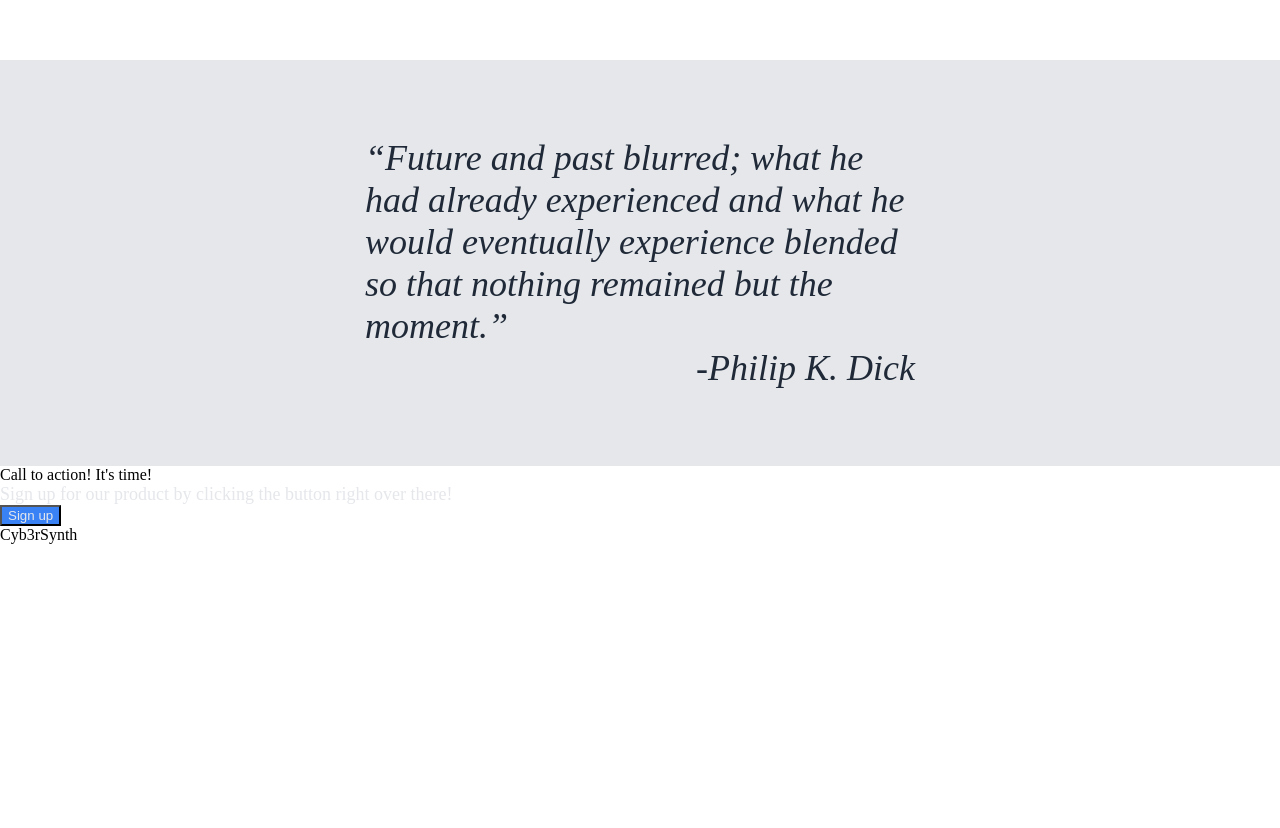
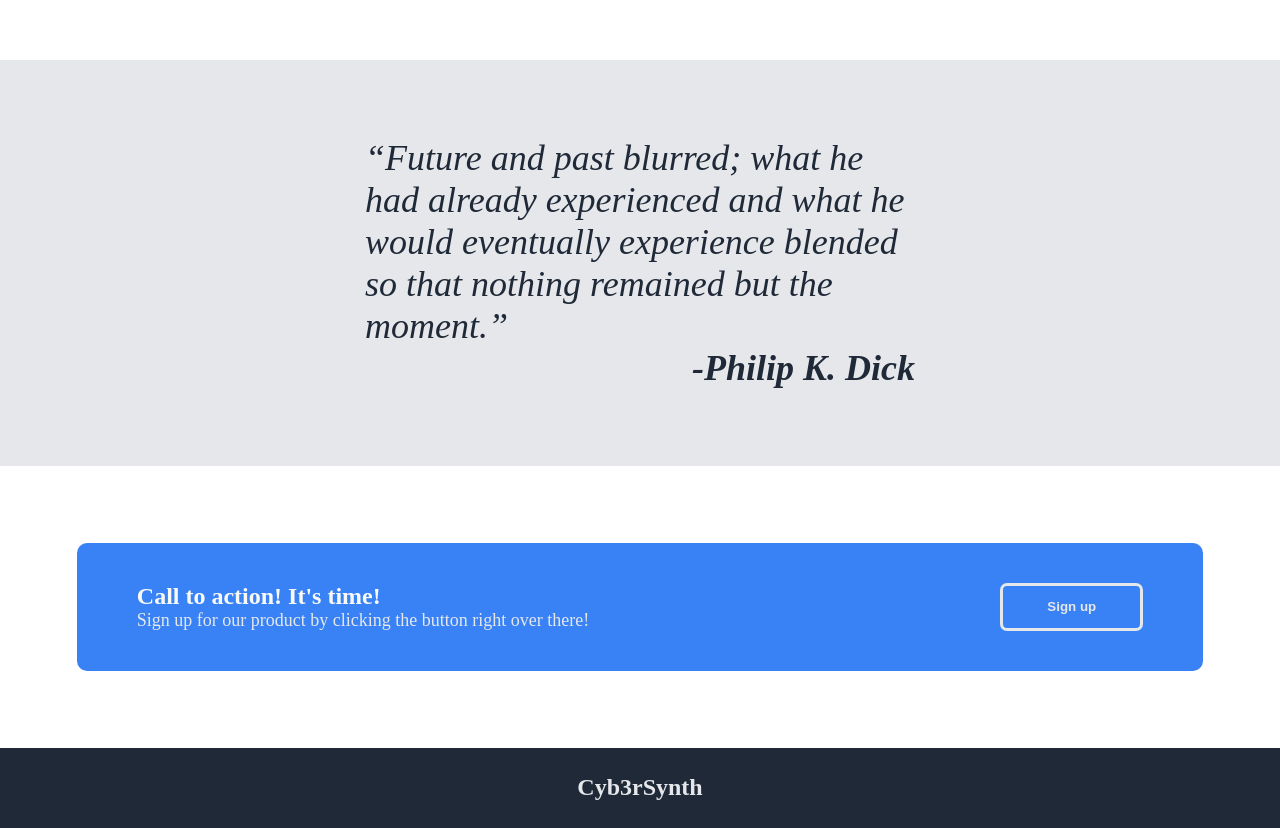
Before and after one commit to Cyb3rsynth/landing-page-project, a plain HTML site: page index.html in a window 1280 px wide. Shown: the part 920-1748 px from the top of the page. Before the commit the page ends 1464 px from the top, so only its background shows below. Drawn offline with Linux system fonts and the light colour scheme.

Commit message:
finished styling all sections for landing page, including footer. Styling and layout is complete at this point. Pending information text and code cleanup, project will be complete

```diff
--- a/index.html
+++ b/index.html
@@ -66,7 +66,7 @@
 
     <div class="section-four">
       <div class="signup">
-        <div class="action">Call to action! It's time!
+        <div class="logo">Call to action! It's time!
             <div class="subtext">
               Sign up for our product by clicking the button right over there!
             </div>
@@ -79,7 +79,7 @@
     </div>
 
     <div class="footer">
-      Cyb3rSynth
+      <a href="https://github.com/Cyb3rsynth">Cyb3rSynth</a>
     </div>
 
   </body>
--- a/style.css
+++ b/style.css
@@ -20,6 +20,7 @@ body {
 .logo{
  color: #f9faf8;
  font-size: 24px;
+ font-weight: bold;
 }
 
 .links{
@@ -65,11 +66,16 @@ ul {
 .subtext{
     color: #e5e7eb;
     font-size: 18px;
+    font-weight: normal;
 }
 
 button {
     background-color: #3882f6;
     color: #e5e7eb;
+    font-weight: bold;
+    padding: 4px 22px;
+    border-style: none;
+    border-radius: 7px;
 }
 
 .information {
@@ -122,8 +128,56 @@ button {
     max-width: 550px;
     flex-wrap: wrap;
     margin: 6%;
+  }
+
+  .quote {
     font-size: 36px;
-    font-weight:lighter;
+    font-weight:100;
     font-style: italic;
     color: #1F2937;
   }
+
+  .signature {
+    font-size: 36px;
+    font-weight: 900;
+    font-style: italic;
+    color: #1F2937;
+  }
+
+  .section-four {
+    display: flex;
+    justify-content: center;
+    margin: 6%;
+  }
+
+  .signup {
+  background: #3882f6;
+  width: 1300px;
+  border-radius: 10px;
+  display: flex;
+  gap: 12px;
+  padding: 40px 60px;
+  justify-content: space-between;
+  }
+
+  .signup .button {
+    display: flex;
+    background-color: #3882f6;
+    color: #e5e7eb;
+    padding: 0px 22px;
+    font-weight: bold;
+    border-radius: 7px;
+    border-style: solid;
+    border-color: #e5e7eb;
+  }
+
+  .footer {
+    height: 80px;
+    background: #1F2937;
+    display: flex;
+    align-items: center;
+    justify-content: center;
+    color: #e5e7eb;
+    font-weight: bold;
+    font-size: x-large;
+  }
```
